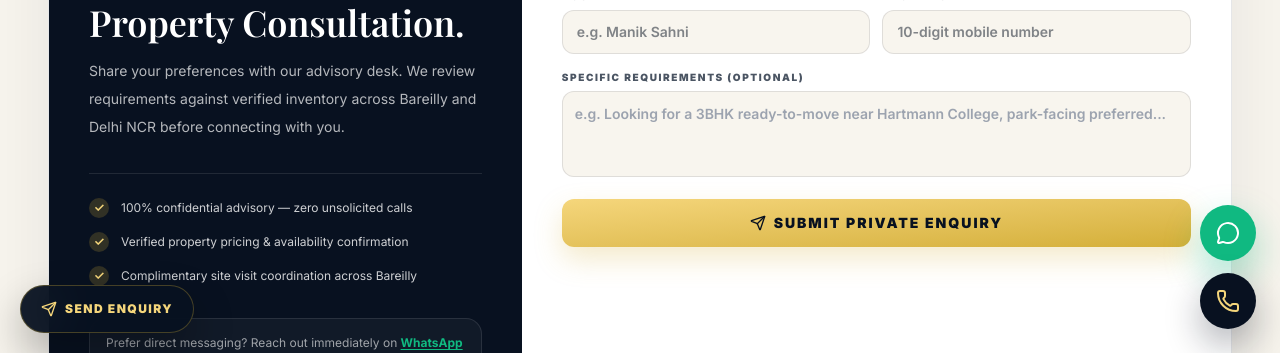
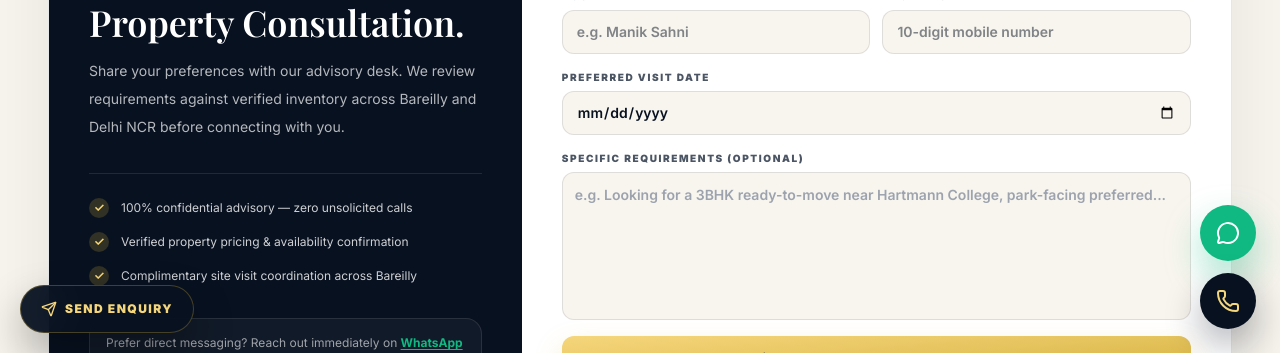
Before and after one commit to maniksahni/The-Shivara-Group, a Next.js app: page / in a window 1280 px wide. Both pictures are taken after a click on the button "Site Visit". Shown: the part 1376-1729 px from the top of the page. Built offline with nearby package versions, Linux system fonts and the light colour scheme; a web font is replaced by a local one.

Commit message:
Fix form gap + add preferred date field for Site Visit

```diff
--- a/src/components/website/DirectEnquiryForm.tsx
+++ b/src/components/website/DirectEnquiryForm.tsx
@@ -11,6 +11,7 @@ type FormState = {
   name: string;
   phone: string;
   intent: IntentType;
+  siteVisitDate: string;
   message: string;
 };
 
@@ -18,6 +19,7 @@ const initialFormState: FormState = {
   name: "",
   phone: "",
   intent: "BUY",
+  siteVisitDate: "",
   message: "",
 };
 
@@ -61,6 +63,7 @@ export default function DirectEnquiryForm({
 
     const fullMessage = [
       `Intent: ${formData.intent}`,
+      formData.intent === "SITE_VISIT" && formData.siteVisitDate ? `Preferred Site Visit Date: ${formData.siteVisitDate}` : "",
       formData.message ? `Requirement Notes: ${formData.message.trim()}` : "",
       "Source: Website Direct Lead Advisory Form",
     ]
@@ -248,13 +251,28 @@ export default function DirectEnquiryForm({
                 </div>
               </div>
 
+              {/* Site Visit Date — shown only when SITE_VISIT is selected */}
+              {formData.intent === "SITE_VISIT" && (
+                <div>
+                  <label className="mb-1.5 block text-[10px] font-black uppercase tracking-[0.16em] text-[#4B5563]">
+                    Preferred Visit Date
+                  </label>
+                  <input
+                    type="date"
+                    value={formData.siteVisitDate}
+                    min={new Date(Date.now() + 86400000).toISOString().split("T")[0]}
+                    onChange={(e) => updateField("siteVisitDate", e.target.value)}
+                    className="min-h-11 w-full rounded-xl border border-[#081120]/10 bg-[#F8F5EE] px-3.5 text-sm font-semibold text-[#081120] outline-none transition focus:border-[#D4AF37] focus:bg-white focus:ring-2 focus:ring-[#D4AF37]/20"
+                  />
+                </div>
+              )}
+
               {/* Requirement Note */}
-              <div>
+              <div className="flex flex-1 flex-col">
                 <label className="mb-1.5 block text-[10px] font-black uppercase tracking-[0.16em] text-[#4B5563]">
                   Specific Requirements (Optional)
                 </label>
                 <textarea
-                  rows={compact ? 2 : 3}
                   value={formData.message}
                   onChange={(e) => updateField("message", e.target.value)}
                   placeholder="e.g. Looking for a 3BHK ready-to-move near Hartmann College, park-facing preferred..."
```
